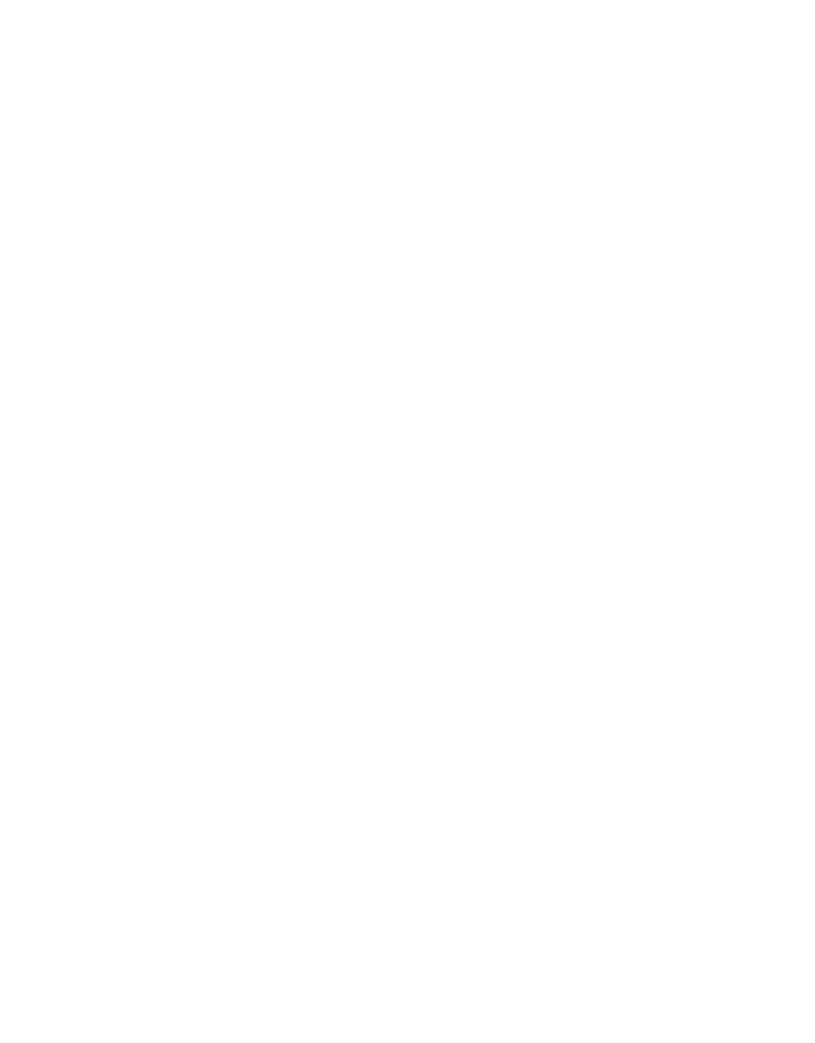
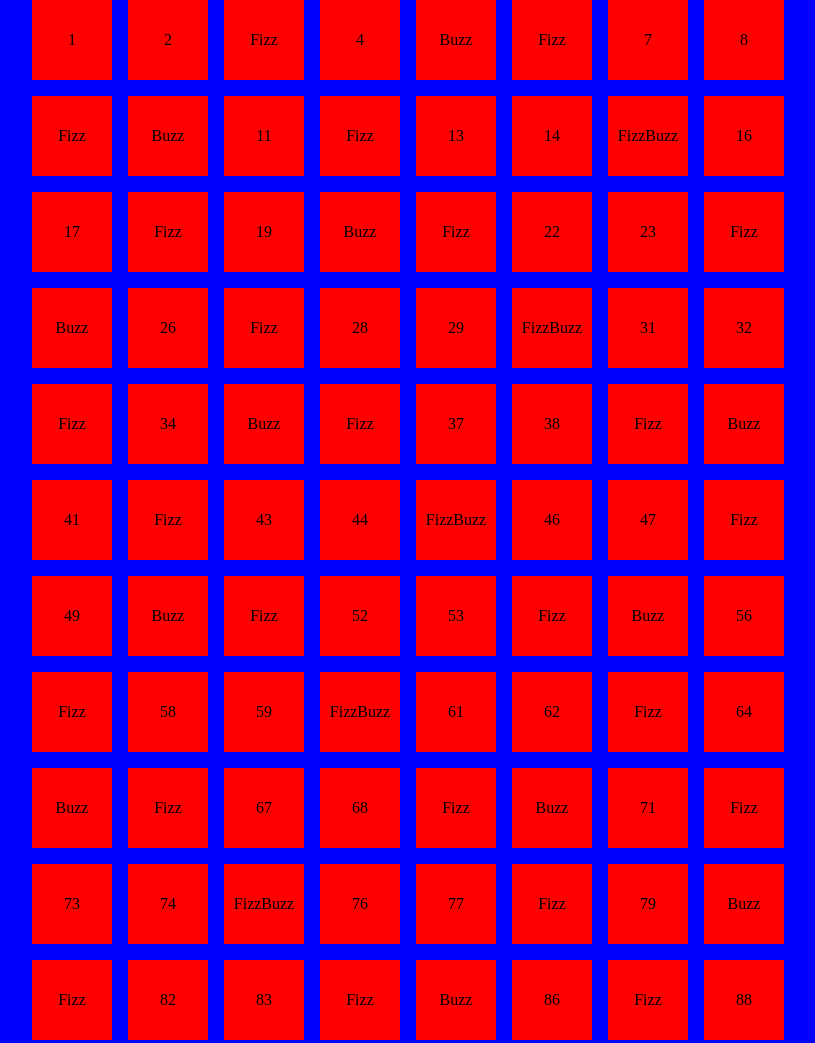
Before and after one commit to MicheleRai/js-fizzbuzz, a plain HTML site: page index.html in a window 1280 px wide. Shown: the top 1043 px of the page, without its empty margins (208-1023 px from the left). Before the commit the page ends 800 px from the top, so only its background shows below. Drawn offline with Linux system fonts and the light colour scheme.

Commit message:
first try added

```diff
--- a/css/style.css
+++ b/css/style.css
@@ -1,5 +1,34 @@
-*{
-    margin: 0;
-    padding: 0;
-    box-sizing: border-box;
+* {
+	margin: 0;
+	padding: 0;
+	box-sizing: border-box;
 }
+
+body {
+	background-color: blue;
+	text-align: center;
+}
+
+h1 {
+	margin-bottom: 1rem;
+}
+
+.container {
+	max-width: 800px;
+	margin: 0 auto;
+}
+
+.squares {
+	display: flex;
+	flex-wrap: wrap;
+	gap: 1rem;
+}
+
+.sq {
+	display: flex;
+	justify-content: center;
+	align-items: center;
+	width: 5rem;
+	height: 5rem;
+	background-color: red;
+}
--- a/index.html
+++ b/index.html
@@ -11,6 +11,8 @@
     <script src="js/script.js" defer></script>
 </head>
 <body>
-
+    <div class="container">
+		<div class="squares"></div>
+	</div>
 </body>
 </html>
--- a/js/script.js
+++ b/js/script.js
@@ -0,0 +1,26 @@
+// Scrivi un programma che stampi in console i numeri da 1 a 100,
+// ma che per i multipli di 3 stampi “Fizz” al posto del numero e per i multipli di 5 stampi “Buzz”.
+// Per i numeri che sono sia multipli di 3 che di 5 stampi “FizzBuzz”.
+// Prima di partire a scrivere codice poniamoci qualche domanda:
+// Come faccio a sapere se un numero è divisibile per un altro?
+// Abbiamo visto qualcosa di particolare che possiamo usare?
+
+const eleSquares = document.querySelector('.squares');
+
+for (let i=1; i <= 100; i++){
+    if( (i % 3)==0 && (i % 5)==0 ) {
+        console.log("FizzBuzz");
+        eleSquares.innerHTML += `<div class="sq">FizzBuzz</div>`;
+
+    } else if( i % 3 == 0 ) {
+        console.log("Fizz");
+        eleSquares.innerHTML += `<div class="sq">Fizz</div>`;
+    } else  if( i % 5 == 0 ) {
+        console.log("Buzz");
+        eleSquares.innerHTML += `<div class="sq">Buzz</div>`;
+
+    } else{
+        console.log(i);
+        eleSquares.innerHTML += `<div class="sq">${i}</div>`;
+    }
+}
```
